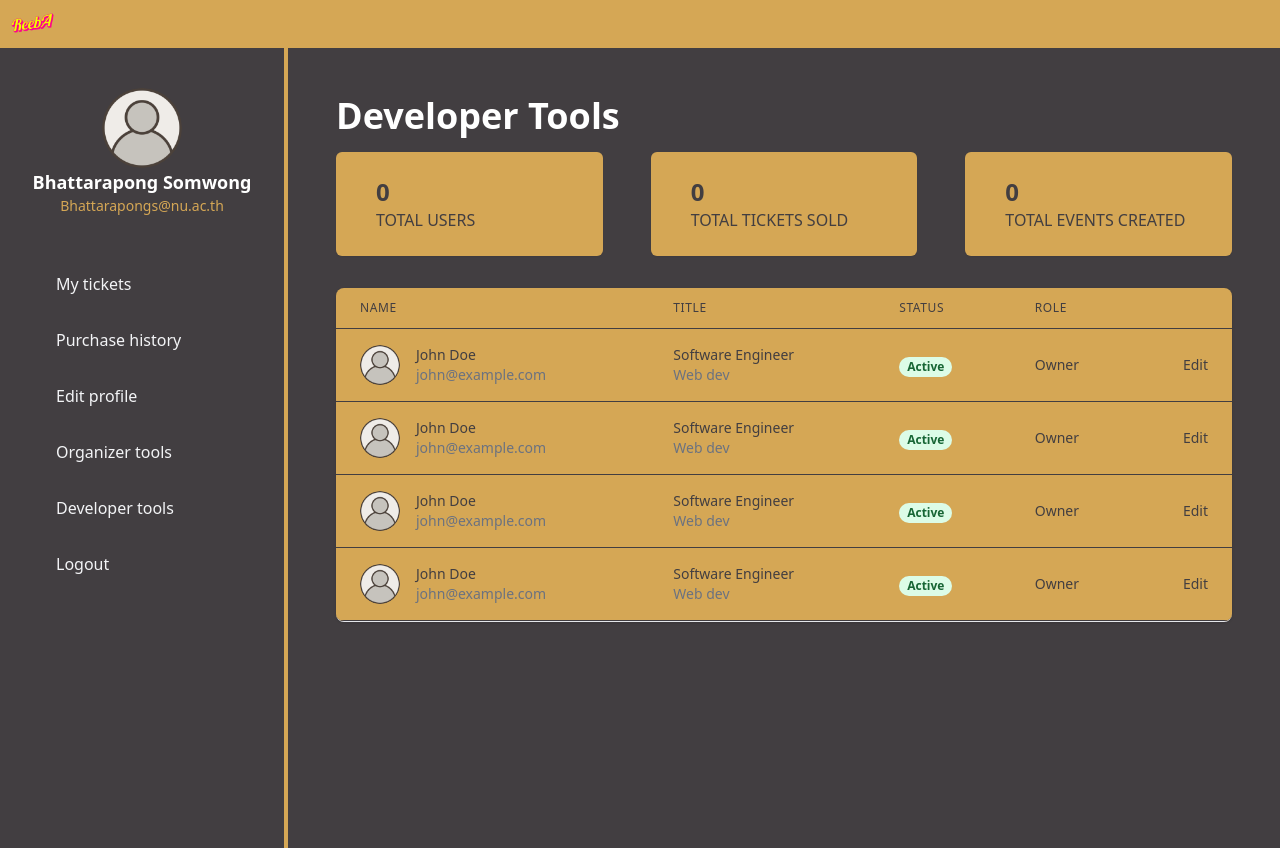
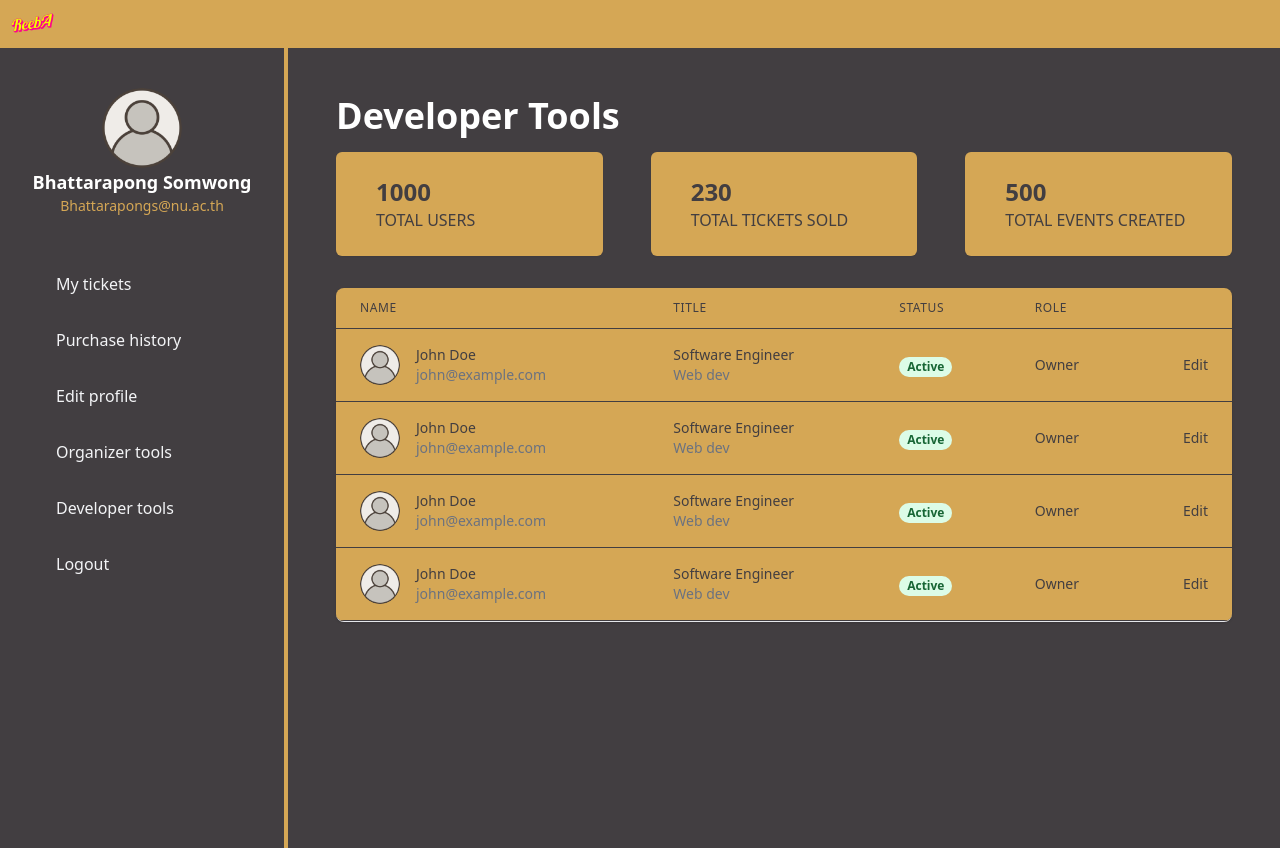
Before and after one commit to grindarius/reeba, a Vue app in the folder packages/frontend/: page /account/developer in a window 1280 px wide. Built offline with nearby package versions, Linux system fonts and the light colour scheme; a web font is replaced by a local one; what vue-mdijs would draw is missing.

Commit message:
Fixed the numbers in the data block.

```diff
--- a/packages/frontend/src/views/account/developer-tools.vue
+++ b/packages/frontend/src/views/account/developer-tools.vue
@@ -6,7 +6,7 @@
       <div class="w-full px-6 sm:w-1/2 xl:w-1/3">
         <div class="box-bg-text-header">
           <div class="mx-5">
-            <h4 class="box-text-secondary">0</h4>
+            <h4 class="box-text-secondary">1000</h4>
             <div class="box-total">total users</div>
           </div>
         </div>
@@ -14,7 +14,7 @@
       <div class="w-full mt-6 px-6 sm:w-1/2 xl:w-1/3 sm:mt-0">
         <div class="box-bg-text-header">
           <div class="mx-5">
-            <h4 class="box-text-secondary">0</h4>
+            <h4 class="box-text-secondary">230</h4>
           <div class="box-total">total tickets sold</div>
           </div>
         </div>
@@ -22,7 +22,7 @@
       <div class="w-full mt-6 px-6 sm:w-1/2 xl:w-1/3 xl:mt-0">
         <div class="box-bg-text-header">
           <div class="mx-5">
-            <h4 class="box-text-secondary">0</h4>
+            <h4 class="box-text-secondary">500</h4>
             <div class="box-total">total events created</div>
           </div>
         </div>
```
